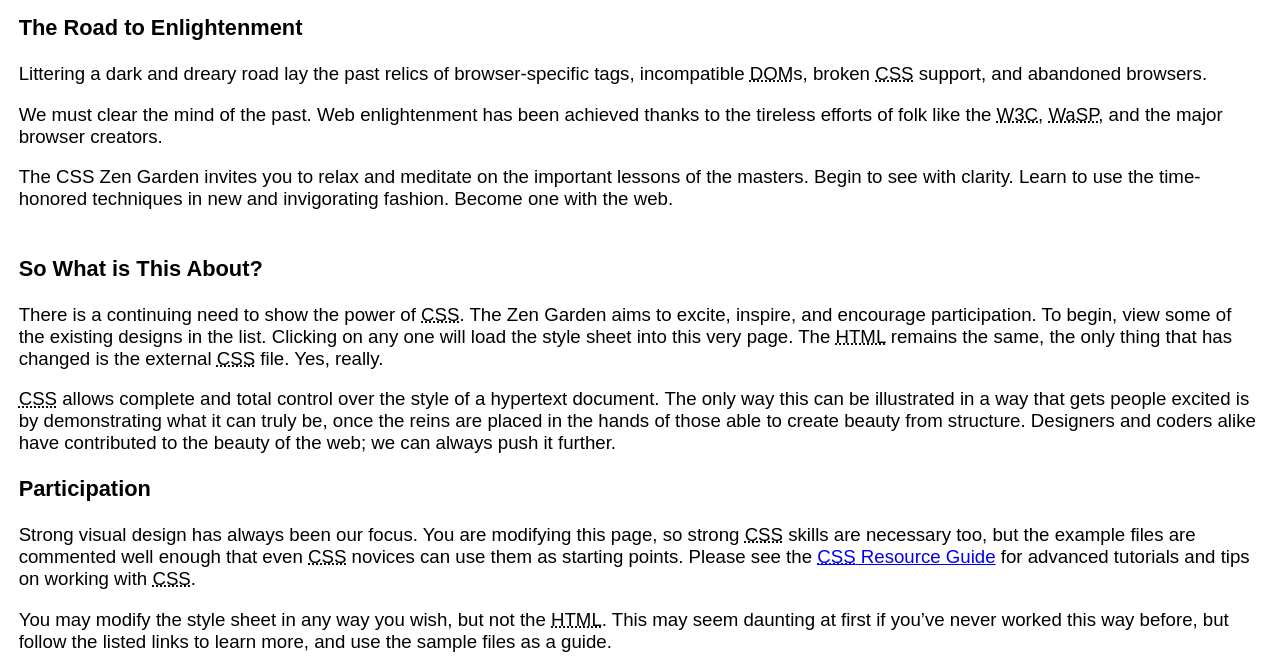
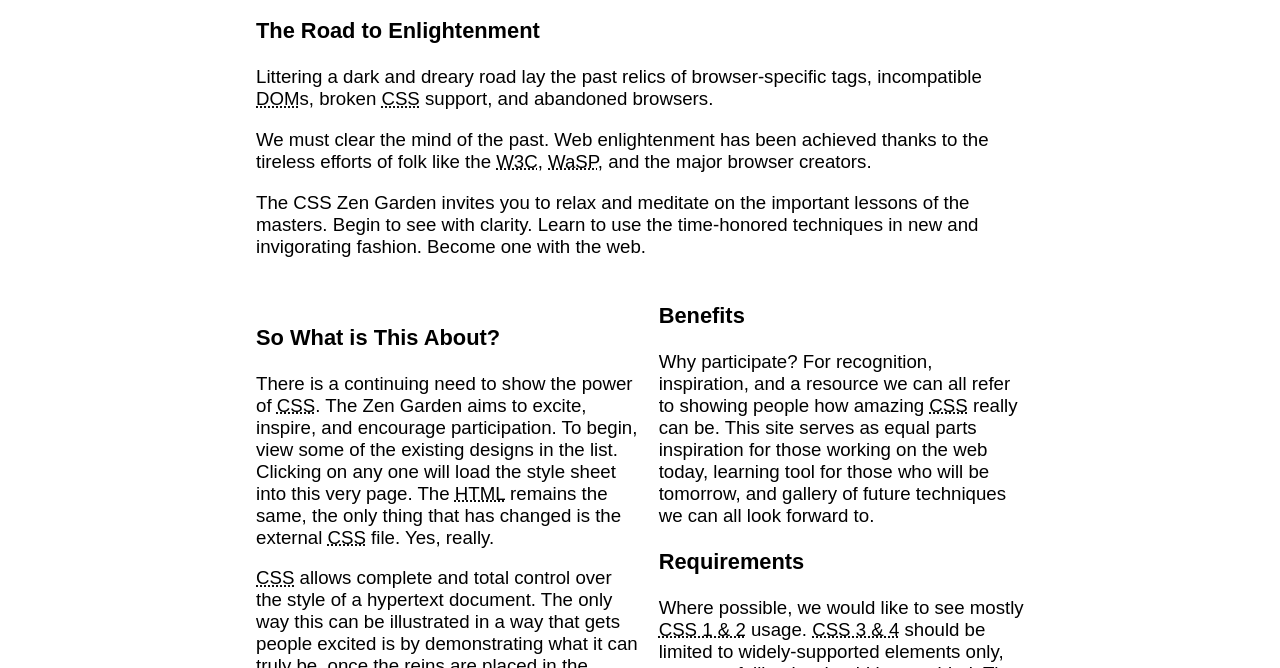
Before and after one commit to TubbyWarrior/kuula-zenGarden, a plain HTML site: page index.html in a window 1280 px wide. Shown: the part 241-909 px from the top of the page. Drawn offline with Linux system fonts and the light colour scheme.

Commit message:
Update style.css

```diff
--- a/style.css
+++ b/style.css
@@ -25,3 +25,43 @@ h1 {
     margin:0;
 
 }
+
+/* ==========================================================================
+   Media Queries
+   ========================================================================== */
+
+@media only screen and (min-width: 480px) {
+    body {
+       margin: 0 auto;
+       max-width: 80%;
+    }
+
+}
+
+@media only screen and (min-width: 768px) {
+    body {
+       margin: 0 auto;
+       max-width: 70%;
+    }
+    .preamble {
+
+    }
+    .explanation {
+        max-width: 50%;
+       float: left;
+        margin-right: 1em;
+    }
+    .participation {
+        max-width: 50%;
+       float: right;
+        margin-right: 1em;
+    }
+
+}
+
+@media only screen and (min-width: 1140px) {
+     body {
+
+       max-width: 60%;
+    }
+}
```
